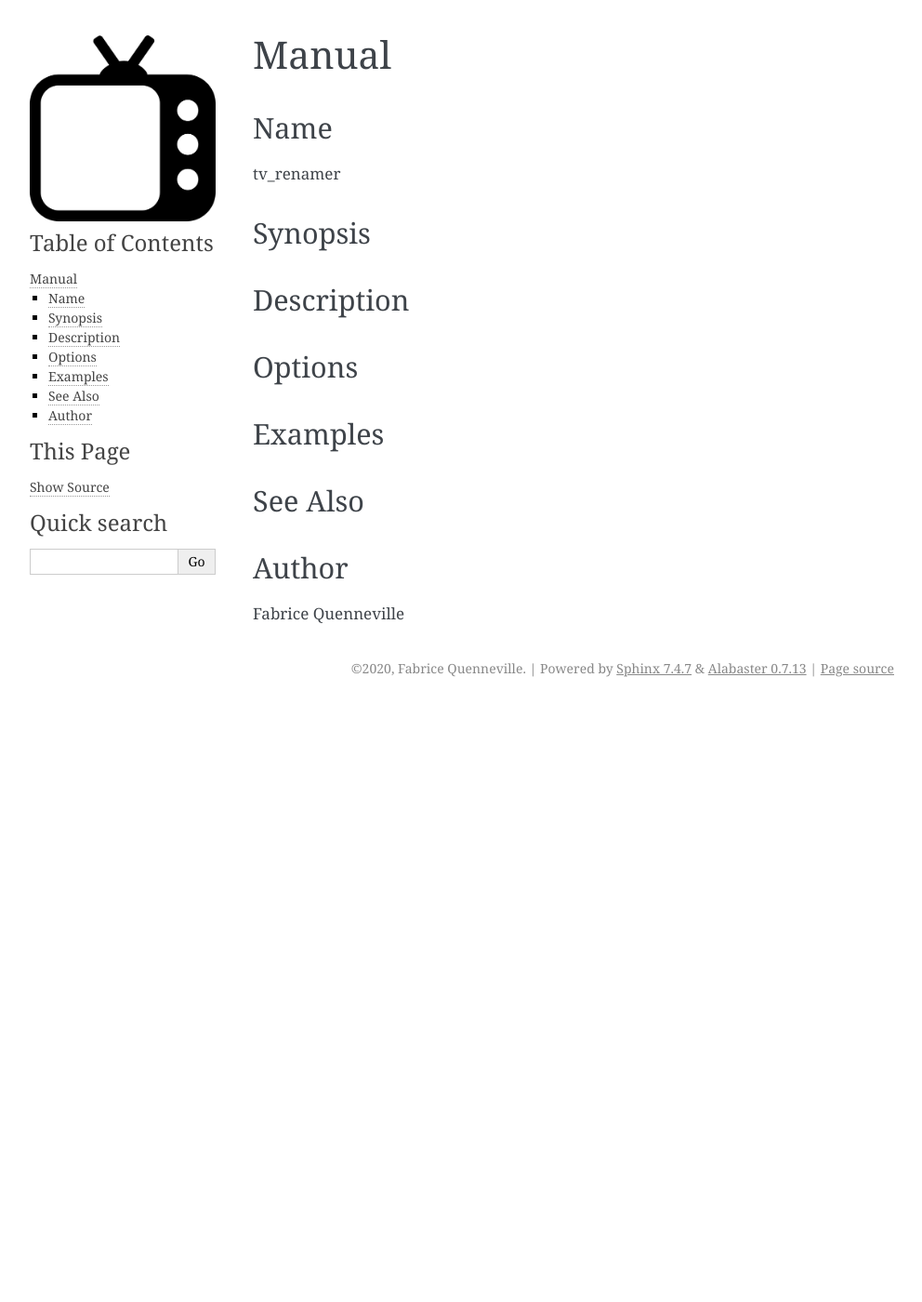
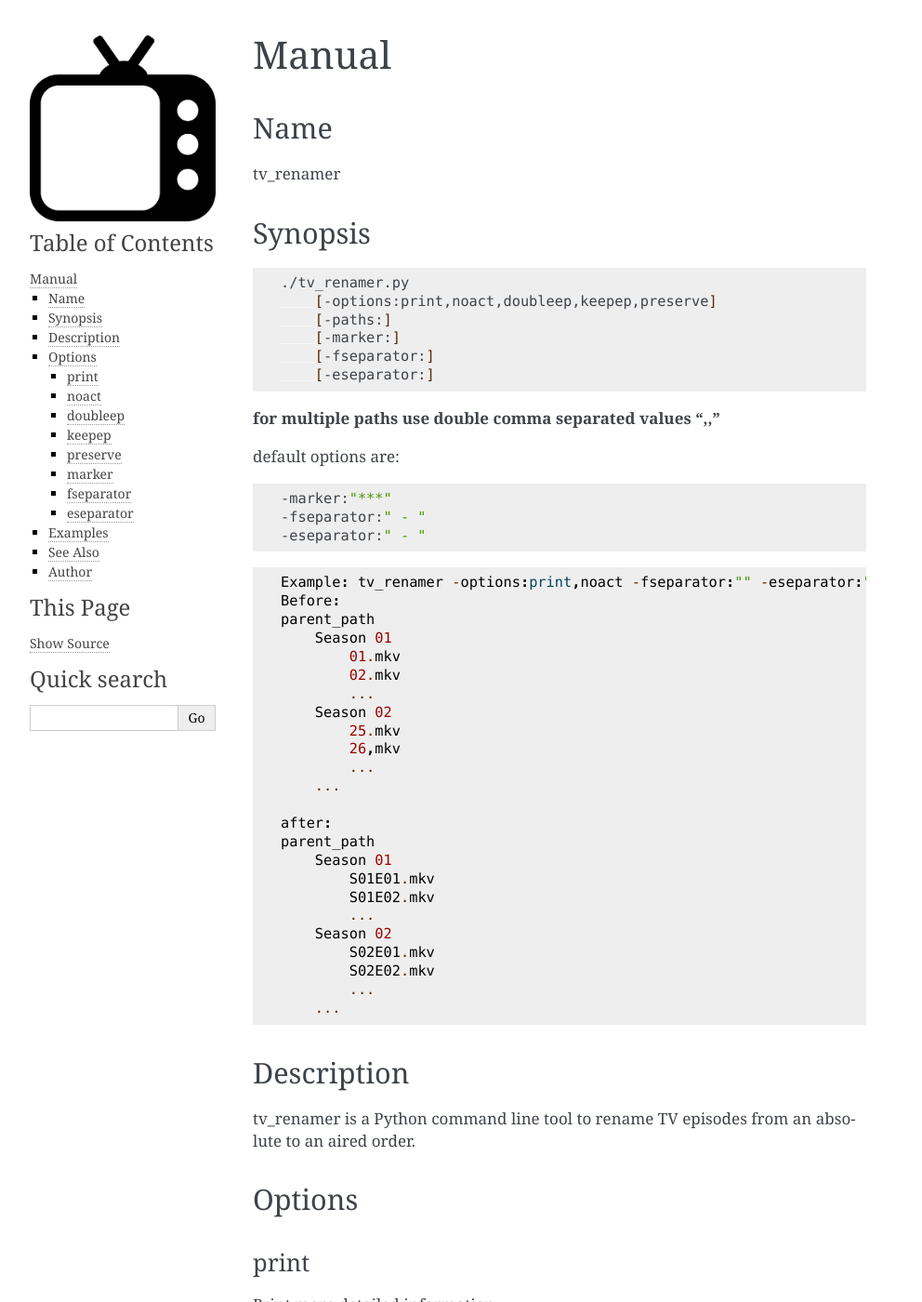
Before and after one commit to fabquenneville/tv_tools, a Sphinx documentation site: the page built from docsource/source/usage/manual.rst, in a window 1280 px wide and 1400 px high. Shown: the whole window at 93% size, without its empty margins (148-1140 px from the left). Built offline with Sphinx 7.4.7, drawn with Linux system fonts in a browser that asks for light colours; some of the changed text lies outside the part shown.

Commit message:
Added empty docsource

```diff
--- a/docsource/source/index.rst
+++ b/docsource/source/index.rst
@@ -7,12 +7,12 @@
 Welcome to tv_renamer's documentation!
 ==========================================
 
-tv_renamer is #TODO
+tv_renamer is a Python command line tool to rename TV episodes from an absolute to an aired order.
 
 * The source code can be found on `Github <https://github.com/fabquenneville/tv_renamer>`_
 
 .. toctree::
-   :maxdepth: 1
+   :maxdepth: 2
    :caption: Usage:
 
    usage/installation
--- a/docsource/source/usage/manual.rst
+++ b/docsource/source/usage/manual.rst
@@ -10,14 +10,168 @@ tv_renamer
 Synopsis
 --------
 
+.. code-block:: bash
+
+    ./tv_renamer.py
+        [-options:print,noact,doubleep,keepep,preserve]
+        [-paths:]
+        [-marker:]
+        [-fseparator:]
+        [-eseparator:]
+
+
+**for multiple paths use double comma separated values ",,"**
+
+default options are:
+
+.. code-block:: bash
+
+    -marker:"***"
+    -fseparator:" - "
+    -eseparator:" - "
+
+::
+
+    Example: tv_renamer -options:print,noact -fseparator:"" -eseparator:"" -paths:"path"
+    Before:
+    parent_path
+        Season 01
+            01.mkv
+            02.mkv
+            ...
+        Season 02
+            25.mkv
+            26,mkv
+            ...
+        ...
+
+    after:
+    parent_path
+        Season 01
+            S01E01.mkv
+            S01E02.mkv
+            ...
+        Season 02
+            S02E01.mkv
+            S02E02.mkv
+            ...
+        ...
 
 Description
 -----------
-
+tv_renamer is a Python command line tool to rename TV episodes from an absolute to an aired order.
 
 Options
 -------
 
+print
+=====
+Print more detailed information
+
+noact
+=====
+Prevent actions except printing
+
+doubleep
+========
+To use if video files contain two episodes each
+
+keepep
+======
+Keep the episode number and only prepend season numbers
+
+::
+
+
+    Example: calling tv_renamer -fseparator:"" -eseparator:"" -options:keepep -paths:"path"
+
+    Before:
+    parent_path
+        Season 01
+            01.mkv
+            02.mkv
+            ...
+        Season 02
+            25.mkv
+            26,mkv
+            ...
+        ...
+
+    after:
+    parent_path
+        Season 01
+            S01E01.mkv
+            S01E02.mkv
+            ...
+        Season 02
+            S02E25.mkv
+            S02E26.mkv
+            ...
+        ...
+
+preserve
+========
+
+::
+
+    Preserve the filename except for a marker  that is to be reaplaced by a seasoned episode number
+
+    *** by default
+
+    Example: calling tv_renamer -marker:"&&" -fseparator:"" -options:preserve -paths:"path"
+
+    Before:
+    parent_path
+        Season 01
+            &&01.mkv
+            &&02.mkv
+            ...
+        Season 02
+            &&25.mkv
+            26,mkv
+            ...
+        ...
+
+    After:
+    parent_path
+        Season 01
+            S01E01 - 01.mkv
+            S01E02 - 02.mkv
+            ...
+        Season 02
+            S02E01 - 25.mkv
+            26,mkv
+            ...
+        ...
+
+marker
+======
+
+::
+
+    The marker to replace, default is "***"
+
+
+
+fseparator
+==========
+
+::
+
+    The front separator, default is " - "
+    can be remove with the -fseparator:"" option
+
+    example from "show03.mkv" to "show - S01E03.mkv"
+
+eseparator
+==========
+
+::
+
+    The end separator, default is " - "
+    can be remove with the -eseparator:"" option
+
+    example from "03The.show.mkv" to "S01E03 - The.show.mkv"
 
 
 Examples
```
Also changed, not shown: README.md (+0 -3 lines), 1 other file.
